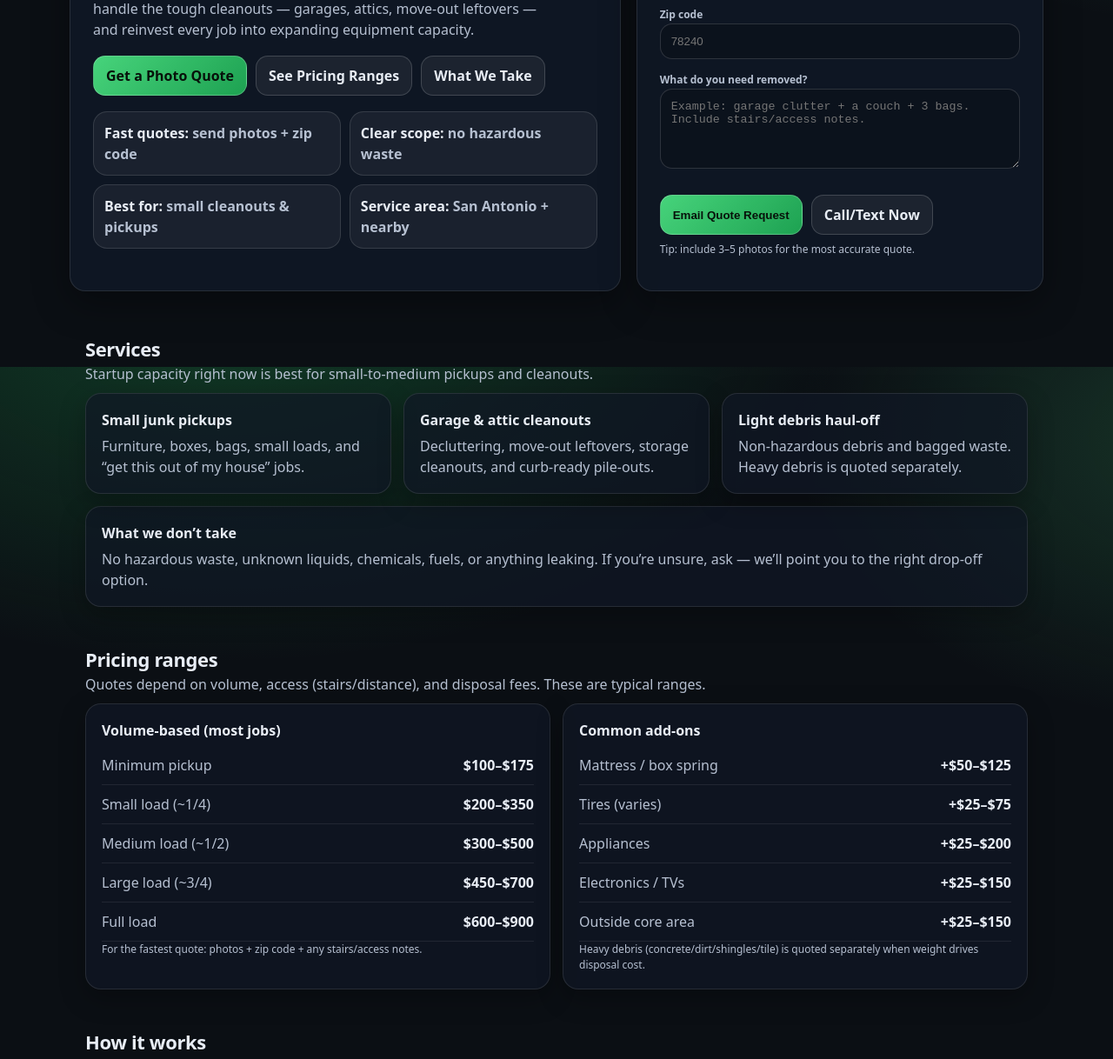
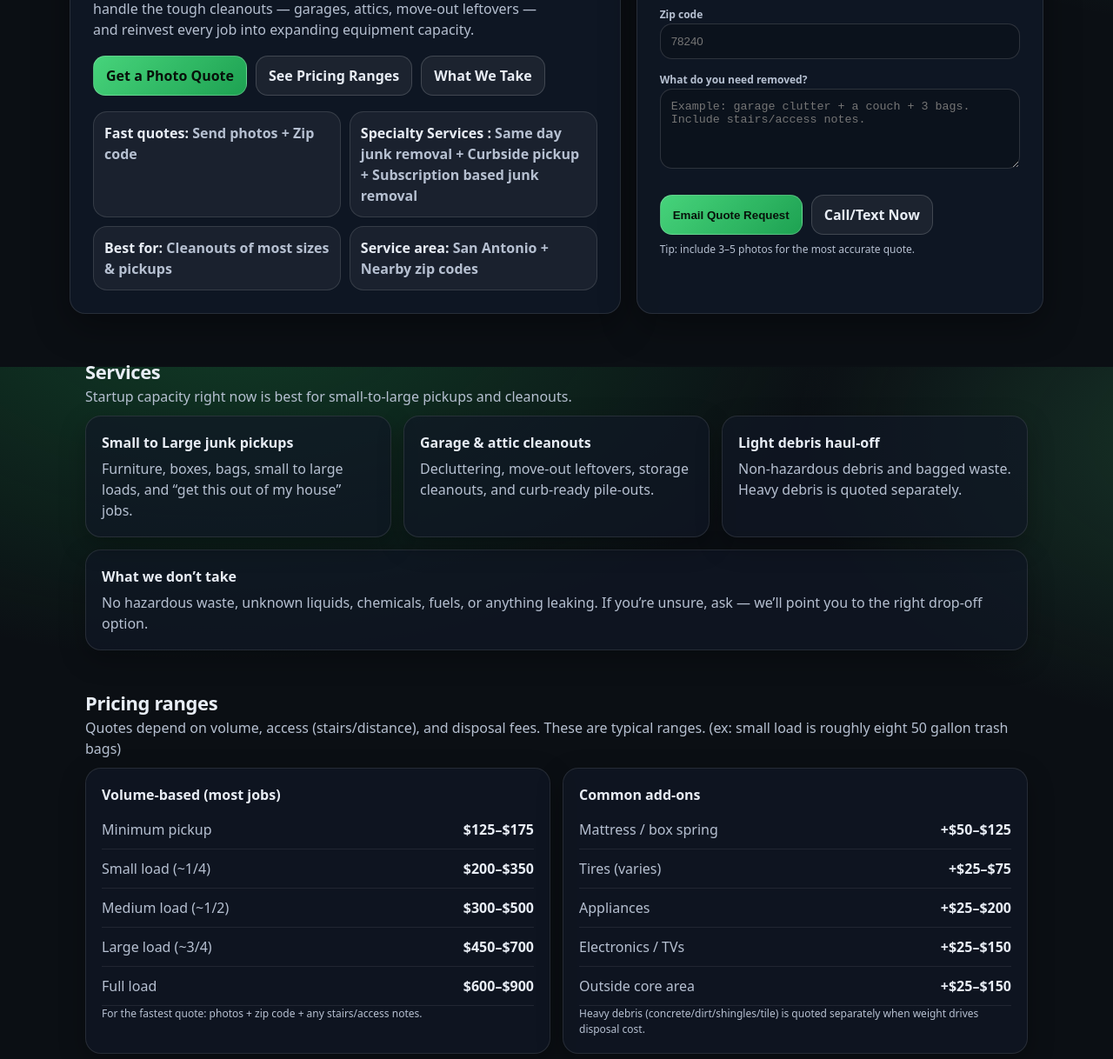
Before and after one commit to CoachGrizz/jdsheavyjunk, a plain HTML site: page index.html in a window 1280 px wide. Shown: the part 378-1596 px from the top of the page at 87% size. Drawn offline with Linux system fonts and the light colour scheme.

Commit message:
Update index.html
new website

```diff
--- a/index.html
+++ b/index.html
@@ -234,7 +234,7 @@
 
       <section class="hero-card" aria-label="Hero">
         <div class="kicker"><span class="dot"></span>Local, family-run startup • San Antonio</div>
-        <h1>Junk removal & haul‑off — small‑to‑medium pickups now, scaling fast.</h1>
+        <h1>Junk removal & haul‑off — small‑to‑large pickups now, scaling fast.</h1>
         <p class="sub">
           We’re building JD’s Heavy Junk Removal from the ground up. We handle the tough cleanouts — garages, attics, move‑out leftovers —
           and reinvest every job into expanding equipment capacity.
@@ -247,10 +247,10 @@
         </div>
 
         <div class="mini" aria-label="Quick facts">
-          <div class="pill"><b>Fast quotes:</b> send photos + zip code</div>
-          <div class="pill"><b>Clear scope:</b> no hazardous waste</div>
-          <div class="pill"><b>Best for:</b> small cleanouts & pickups</div>
-          <div class="pill"><b>Service area:</b> San Antonio + nearby</div>
+          <div class="pill"><b>Fast quotes:</b> Send photos + Zip code</div>
+          <div class="pill"><b>Specialty Services :</b> Same day junk removal + Curbside pickup + Subscription based junk removal </div>
+          <div class="pill"><b>Best for:</b> Cleanouts of most sizes & pickups</div>
+          <div class="pill"><b>Service area:</b> San Antonio + Nearby zip codes </div>
         </div>
       </section>
 
@@ -291,14 +291,14 @@
       <div class="section-title">
         <div>
           <h2>Services</h2>
-          <p>Startup capacity right now is best for small-to-medium pickups and cleanouts.</p>
+          <p>Startup capacity right now is best for small-to-large pickups and cleanouts.</p>
         </div>
       </div>
 
       <div class="grid3">
         <div class="card">
-          <h3>Small junk pickups</h3>
-          <p>Furniture, boxes, bags, small loads, and “get this out of my house” jobs.</p>
+          <h3>Small to Large junk pickups</h3>
+          <p>Furniture, boxes, bags, small to large loads, and “get this out of my house” jobs.</p>
         </div>
         <div class="card">
           <h3>Garage & attic cleanouts</h3>
@@ -324,14 +324,14 @@
       <div class="section-title">
         <div>
           <h2>Pricing ranges</h2>
-          <p>Quotes depend on volume, access (stairs/distance), and disposal fees. These are typical ranges.</p>
+          <p>Quotes depend on volume, access (stairs/distance), and disposal fees. These are typical ranges. (ex: small load is roughly eight 50 gallon trash bags)</p>
         </div>
       </div>
 
       <div class="pricing">
         <div class="card">
           <h3>Volume-based (most jobs)</h3>
-          <div class="price-row"><span>Minimum pickup</span><b>$100–$175</b></div>
+          <div class="price-row"><span>Minimum pickup</span><b>$125–$175</b></div>
           <div class="price-row"><span>Small load (~1/4)</span><b>$200–$350</b></div>
           <div class="price-row"><span>Medium load (~1/2)</span><b>$300–$500</b></div>
           <div class="price-row"><span>Large load (~3/4)</span><b>$450–$700</b></div>
@@ -390,7 +390,7 @@
       <div class="faq">
         <details>
           <summary>Are you fully “heavy” capacity yet?</summary>
-          <p>We’re a startup. Right now we’re best for small-to-medium pickups and cleanouts while we reinvest into expanded capacity (truck/trailer).</p>
+          <p>We’re a startup. Right now we’re best for small-to-large pickups and cleanouts while we reinvest into XL expanded capacity (truck/trailer/dump trucks).</p>
         </details>
         <details>
           <summary>What do you need for a photo quote?</summary>
```
